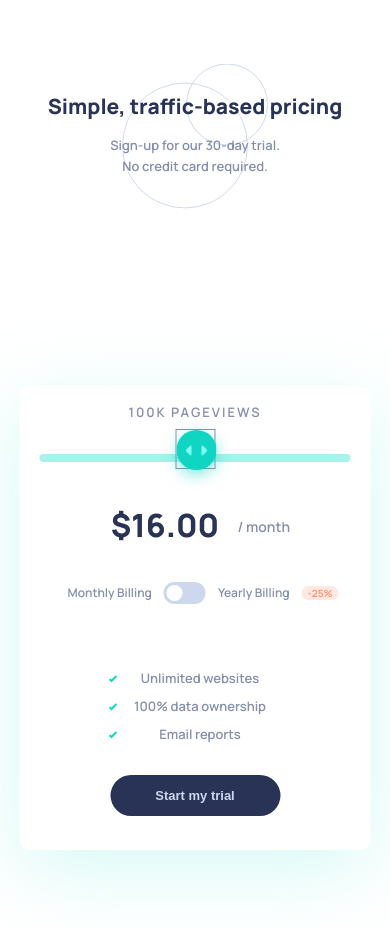
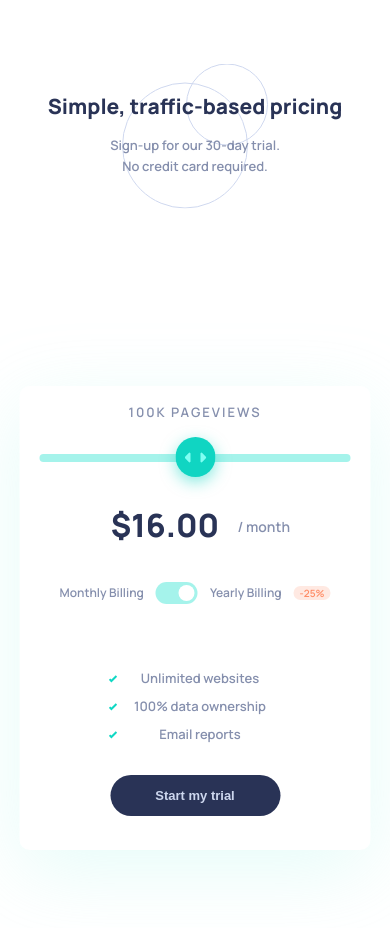
Before and after one commit to csdip/interactivepricingslider, a plain HTML site: page index.html in a window 390 px wide. Both pictures are taken after a click on the button 184 px from the left and 593 px from the top of the page. Drawn offline with Linux system fonts and the light colour scheme.

Commit message:
Update style.css

```diff
--- a/style.css
+++ b/style.css
@@ -168,7 +168,6 @@ body{
 	left: 50%;
 	transform: translate(-50%);
 	z-index: 2;
-    border: 1px solid;
 }
 
 .selectBtn{
@@ -220,6 +219,15 @@ body{
 	height: 16px;
 	border-radius: 20px;
 	background-color: var(--White);
+    transition: .3s;
+}
+
+.btn__toggle.active{
+    background-color: var(--Soft-Cyan);
+}
+
+.btn__toggle.active::before{
+    right: 3px;
 }
 
 .discount__text {
@@ -298,6 +306,7 @@ body{
         width: 90%;
         padding: 20px;
         margin-top: 100px;
+        box-shadow: 0px 20px 80px hsla(174, 77%, 80%, 0.28);
     }
     .pricing__header {
         justify-content: center;
@@ -317,8 +326,15 @@ body{
     .add__mobile{
         display: block;
     }
+    .discount__text {
+        margin-right: 0;
+    }
+    #selector {
+        bottom: 32px;
+    }
     .pricing__togglebtn {
         font-size: 12px;
+        justify-content: center;
     }
     .price__text.mobile {
         display: block;
```
